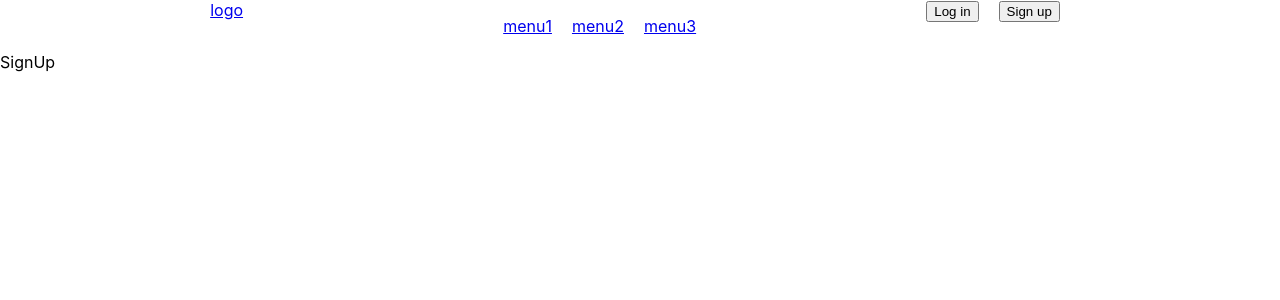
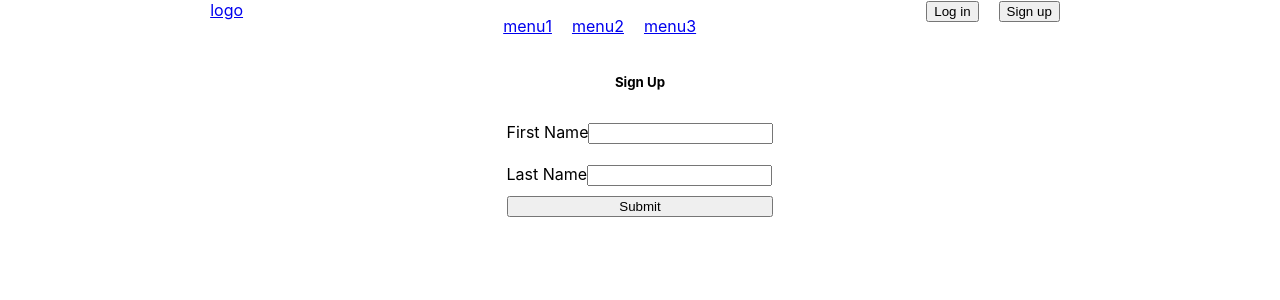
Before and after one commit to dongwook00/hello-cat, a React (Create React App) app: page /signup in a window 1280 px wide. Shown: the top 300 px of the page. Built offline with nearby package versions, Linux system fonts and the light colour scheme.

Commit message:
add `SignUp` basic view

```diff
--- /dev/null
+++ b/src/components/SignUp.css
@@ -0,0 +1,14 @@
+.signup {
+  display: flex;
+  align-items: center;
+  flex-direction: column;
+}
+
+.signup-form {
+  display: flex;
+  flex-direction: column;
+}
+
+.form-group {
+  margin: 10px 0;
+}
--- a/src/components/SignUp.tsx
+++ b/src/components/SignUp.tsx
@@ -1,7 +1,41 @@
 import React from 'react';
+import './SignUp.css';
+import { useForm, SubmitHandler } from 'react-hook-form';
+
+interface IFormInput {
+  firstName: string;
+  lastName: string;
+}
 
 const SignUp = () => {
-  return <div>SignUp</div>;
+  const {
+    register,
+    formState: { errors },
+    handleSubmit,
+  } = useForm<IFormInput>();
+  const onSubmit: SubmitHandler<IFormInput> = (data) => {
+    console.log(data);
+  };
+
+  return (
+    <div className="signup">
+      <h5>Sign Up</h5>
+      <form className="signup-form" onSubmit={handleSubmit(onSubmit)}>
+        <div className="form-group">
+          <label>First Name</label>
+          <input {...register('firstName', { required: true, maxLength: 20 })} />
+          {errors.firstName && 'Fisrt name is required'}
+        </div>
+
+        <div className="form-group">
+          <label>Last Name</label>
+          <input {...register('lastName', { required: true, pattern: /^[A-Za-z]+$/i })} />
+          {errors.lastName && 'Last name is required'}
+        </div>
+        <button type="submit">Submit</button>
+      </form>
+    </div>
+  );
 };
 
 export default SignUp;
```
